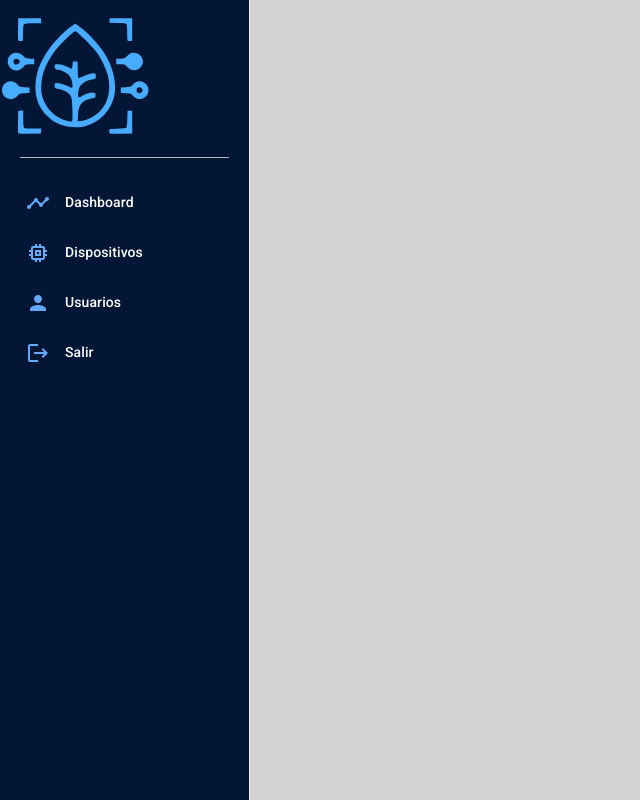
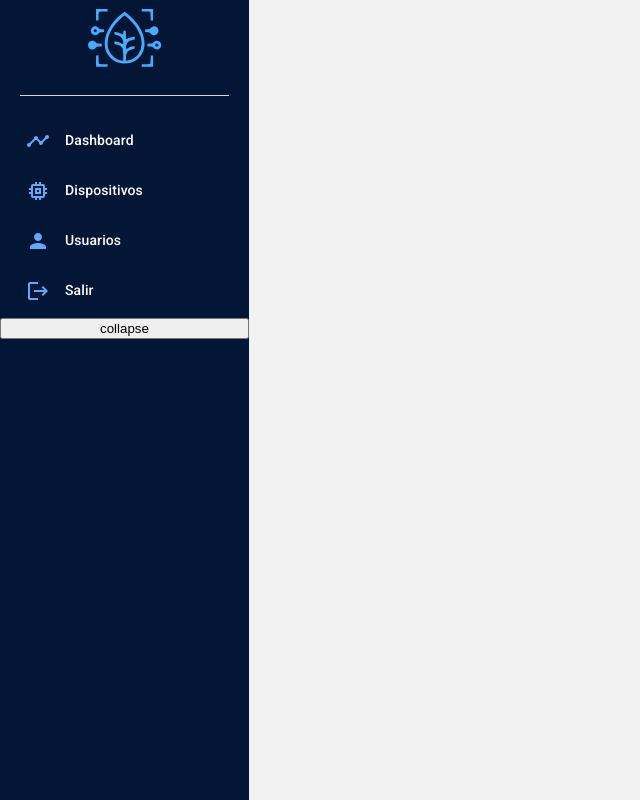
Before and after one commit to Jdiego06/iot-frontend, a React (Create React App) app: page / in a window 1280 px wide. Shown: the whole page, without its empty margins (0-640 px from the left). Built offline with nearby package versions, Linux system fonts and the light colour scheme.

Commit message:
Fix: missing icon

```diff
--- a/src/App.jsx
+++ b/src/App.jsx
@@ -26,7 +26,7 @@ const theme = createTheme({
     },
 
     background: {
-      default: "#D3D3D3",
+      default: "#F2F2F2",
     },
   },
 });
--- a/src/components/SideBarMenu.jsx
+++ b/src/components/SideBarMenu.jsx
@@ -1,17 +1,37 @@
-import { MenuItem, Menu, Sidebar } from "react-pro-sidebar";
+import { MenuItem, Menu, Sidebar, useProSidebar } from "react-pro-sidebar";
 import { Link } from "react-router-dom";
 import PersonIcon from "@mui/icons-material/Person";
 import MemoryIcon from "@mui/icons-material/Memory";
 import TimelineIcon from "@mui/icons-material/Timeline";
-import { Divider, Typography, useTheme } from "@mui/material";
+import { Divider, Grid, Typography, useTheme } from "@mui/material";
 import LogoutIcon from "@mui/icons-material/Logout";
-import { ReactComponent as Logo } from "../assets/logo.svg";
+import Logo from "../assets/logo.svg";
+import MenuIcon from "@mui/icons-material/Menu";
 
 export const SideBarMenu = () => {
   const theme = useTheme();
+  const { collapseSidebar, collapsed } = useProSidebar();
 
   return (
     <Sidebar backgroundColor={theme.palette.primary.main}>
+      {!collapsed ? (
+        <>
+          <Grid container justifyContent={"center"}>
+            <img src={Logo} alt="" width={"30%"} />
+          </Grid>
+        </>
+      ) : (
+        <Grid mt={"10px"} container justifyContent={"center"}>
+          <MenuIcon onClick={() => collapseSidebar()} color="secondary" />
+        </Grid>
+      )}
+
+      <Divider
+        sx={{
+          backgroundColor: theme.palette.background.default,
+          margin: "20px 20px",
+        }}
+      ></Divider>
       <Menu
         menuItemStyles={{
           button: {
@@ -22,18 +42,9 @@ export const SideBarMenu = () => {
           },
         }}
       >
-        <Logo></Logo>
-
-        <Divider
-          sx={{
-            backgroundColor: theme.palette.background.default,
-            margin: "0px 20px 20px 20px",
-          }}
-        ></Divider>
-
         <MenuItem
           icon={<TimelineIcon color="secondary" />}
-          component={<Link to="/users" />}
+          component={<Link to="/dashboard" />}
         >
           <Typography variant="subtitle2" color="Background">
             Dashboard
@@ -66,6 +77,10 @@ export const SideBarMenu = () => {
             Salir
           </Typography>
         </MenuItem>
+
+        <button style={{ width: "100%" }} onClick={() => collapseSidebar()}>
+          collapse
+        </button>
       </Menu>
     </Sidebar>
   );
--- a/src/pages/Login.jsx
+++ b/src/pages/Login.jsx
@@ -14,7 +14,7 @@ import {
   useTheme,
 } from "@mui/material";
 
-import { ReactComponent as Logo } from "../assets/logo.svg";
+import Logo from "../assets/logo.svg";
 
 import { ToastContainer, toast } from "react-toastify";
 
@@ -161,9 +161,7 @@ export default function Login() {
           justifyContent={"center"}
           height={"100%"}
         >
-          <Box>
-            <Logo></Logo>
-          </Box>
+          <img src={Logo} alt="" width={"30%"} />
         </Box>
       </Grid>
     </Grid>
```
Also changed, not shown: public/index.html (+10 -7 lines), public/manifest.json, src/assets/logo.svg, src/components/RouteGuard.jsx (line endings or trailing spaces).
